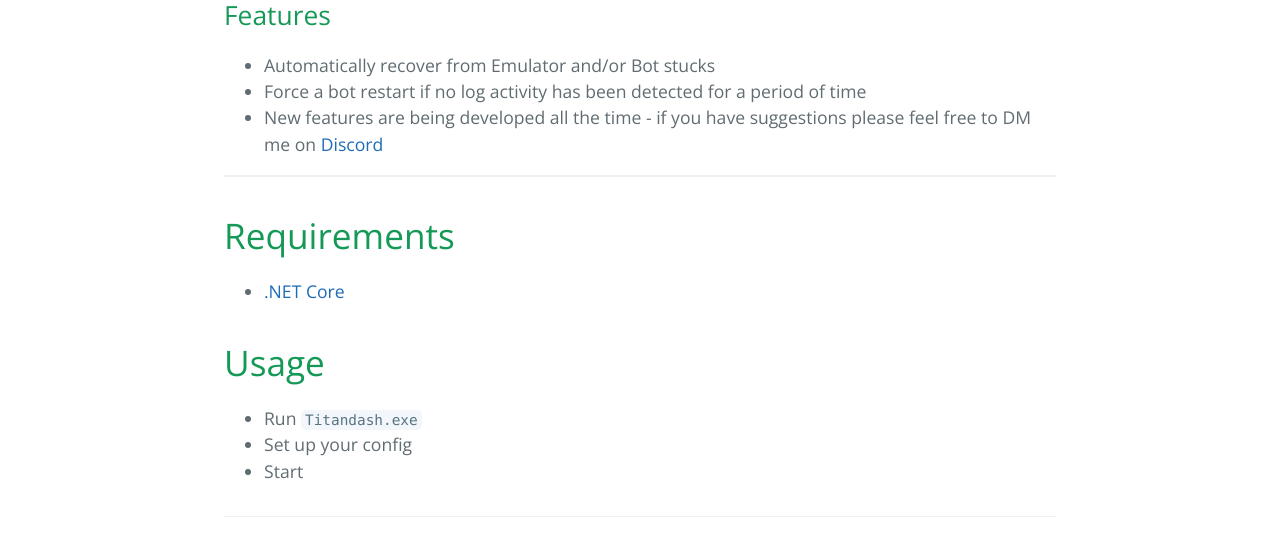
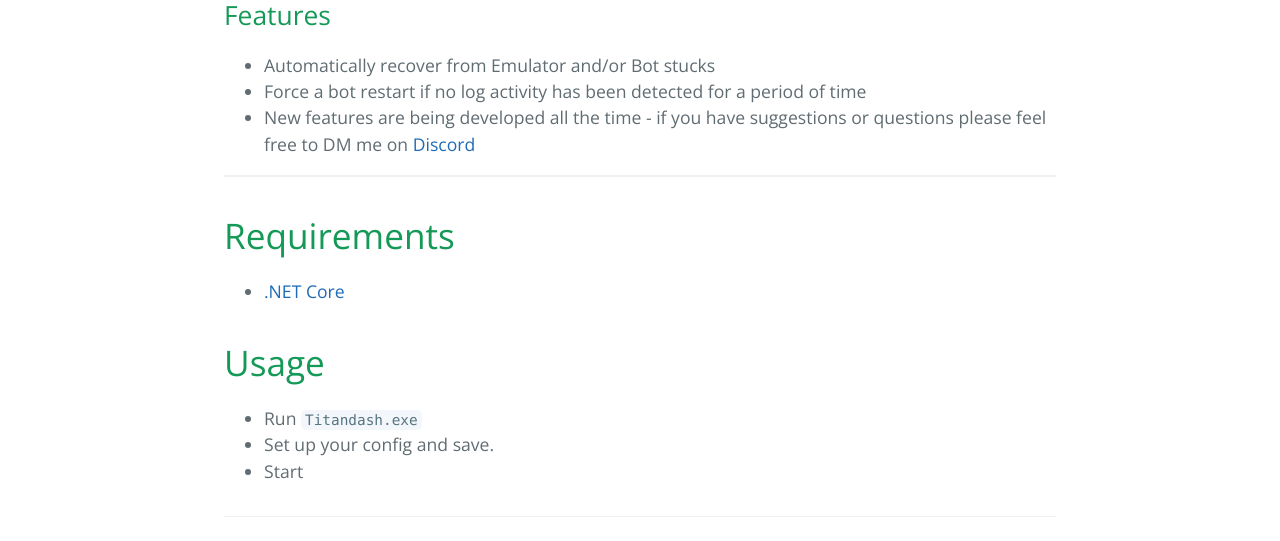
Before and after one commit to breezko/TitanObserver, a Jekyll site: the page built from index.md, in a window 1280 px wide. Shown: the part 851-1392 px from the top of the page. Built offline with Jekyll 4.4.1, drawn with Linux system fonts in a browser that asks for light colours.

Commit message:
update usage and features

```diff
--- a/index.md
+++ b/index.md
@@ -12,7 +12,7 @@
 ## Features
 * Automatically recover from Emulator and/or Bot stucks
 * Force a bot restart if no log activity has been detected for a period of time
-* New features are being developed all the time - if you have suggestions please feel free to DM me on [Discord](https://discord.gg/QwhNYhS)
+* New features are being developed all the time - if you have suggestions or questions please feel free to DM me on [Discord](https://discord.gg/QwhNYhS)
 
 * * *
 
@@ -23,5 +23,5 @@
 # Usage
 
 * Run `Titandash.exe`
-* Set up your config
+* Set up your config and save.
 * Start
```
